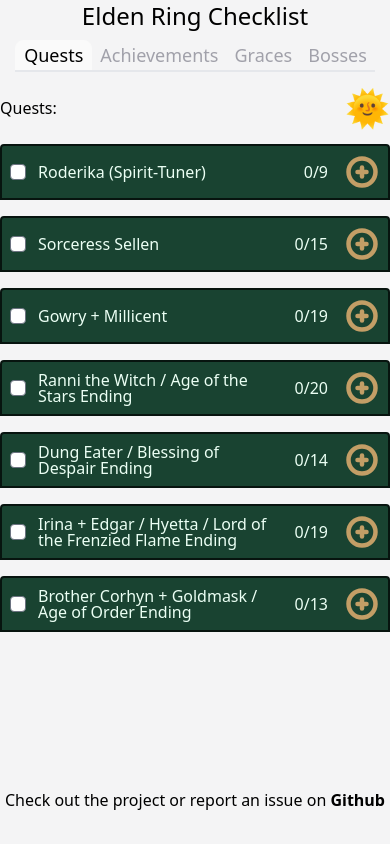
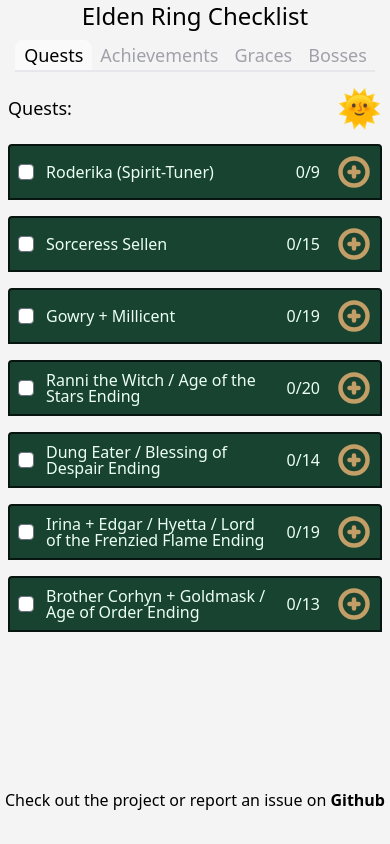
Before and after one commit to Gobluebro/Elden-Ring-Checklist, a Next.js app: page / in a window 390 px wide. Built offline with nearby package versions, Linux system fonts and the light colour scheme.

Commit message:
some more mobile fixes

```diff
--- a/components/tab.tsx
+++ b/components/tab.tsx
@@ -19,7 +19,7 @@ const Tab = (props: Props) => {
     <button
       className={`${
         isFocused ? focusedTabStyles : unfocusedTabStyles
-      } px-2 text-lg md:text-4xl`}
+      } px-2 md:px-4 text-lg md:text-4xl`}
       onClick={() => setCurrentTab(tab)}
     >
       {TabNames[tab]}
--- a/components/tabBar.tsx
+++ b/components/tabBar.tsx
@@ -36,7 +36,7 @@ const TabBar = (props: Props) => {
   return (
     <nav>
       <div className="flex justify-center">
-        <div className="flex border-b-2 dark:border-zinc-700 sm:overflow-x-auto md:overflow-hidden">
+        <div className="flex border-b-2 dark:border-zinc-700 overflow-x-auto md:overflow-hidden">
           {tabsHtml}
         </div>
       </div>
--- a/pages/index.tsx
+++ b/pages/index.tsx
@@ -12,7 +12,7 @@ const Home: NextPage = () => {
   const [currentTab, setCurrentTab] = useState<TabNames>(TabNames.Quests);
 
   return (
-    <div className="container mx-auto flex flex-col min-h-screen">
+    <div className="container flex flex-col min-h-screen mx-auto">
       <Head>
         <title>Elden Ring Checklist</title>
         <meta name="viewport" content="initial-scale=1.0, width=device-width" />
@@ -27,9 +27,9 @@ const Home: NextPage = () => {
 
       <TabBar currentTab={currentTab} setCurrentTab={setCurrentTab} />
 
-      <main className="flex-1">
+      <main className="flex-1 mx-2 md:m-0">
         <div className="flex justify-between items-center leading-none my-4">
-          <h2>{TabNames[currentTab]}:</h2>
+          <h2 className="text-lg md:text-4xl">{TabNames[currentTab]}:</h2>
           <DarkModeToggle />
         </div>
         <CompleteList listName={currentTab} />
```
